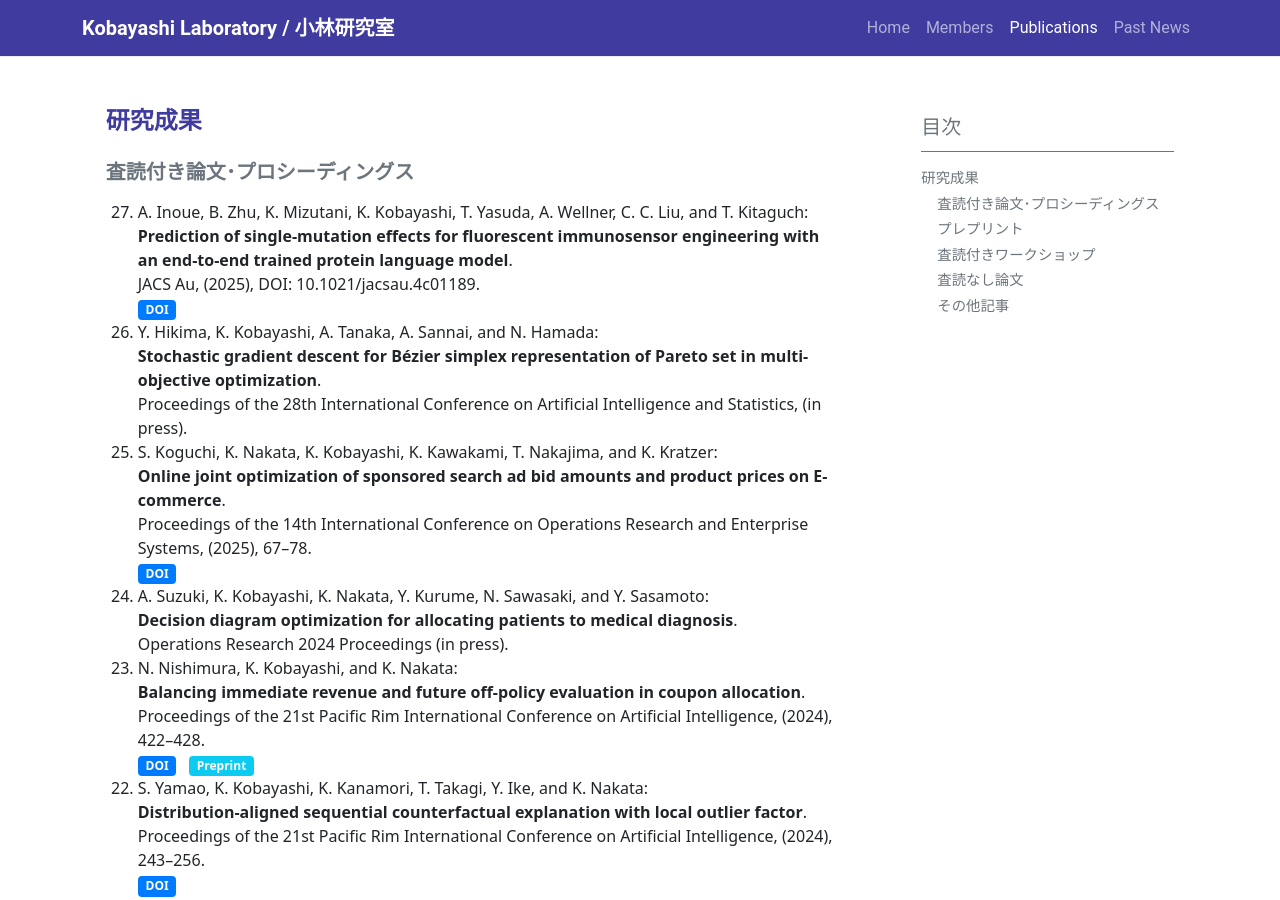
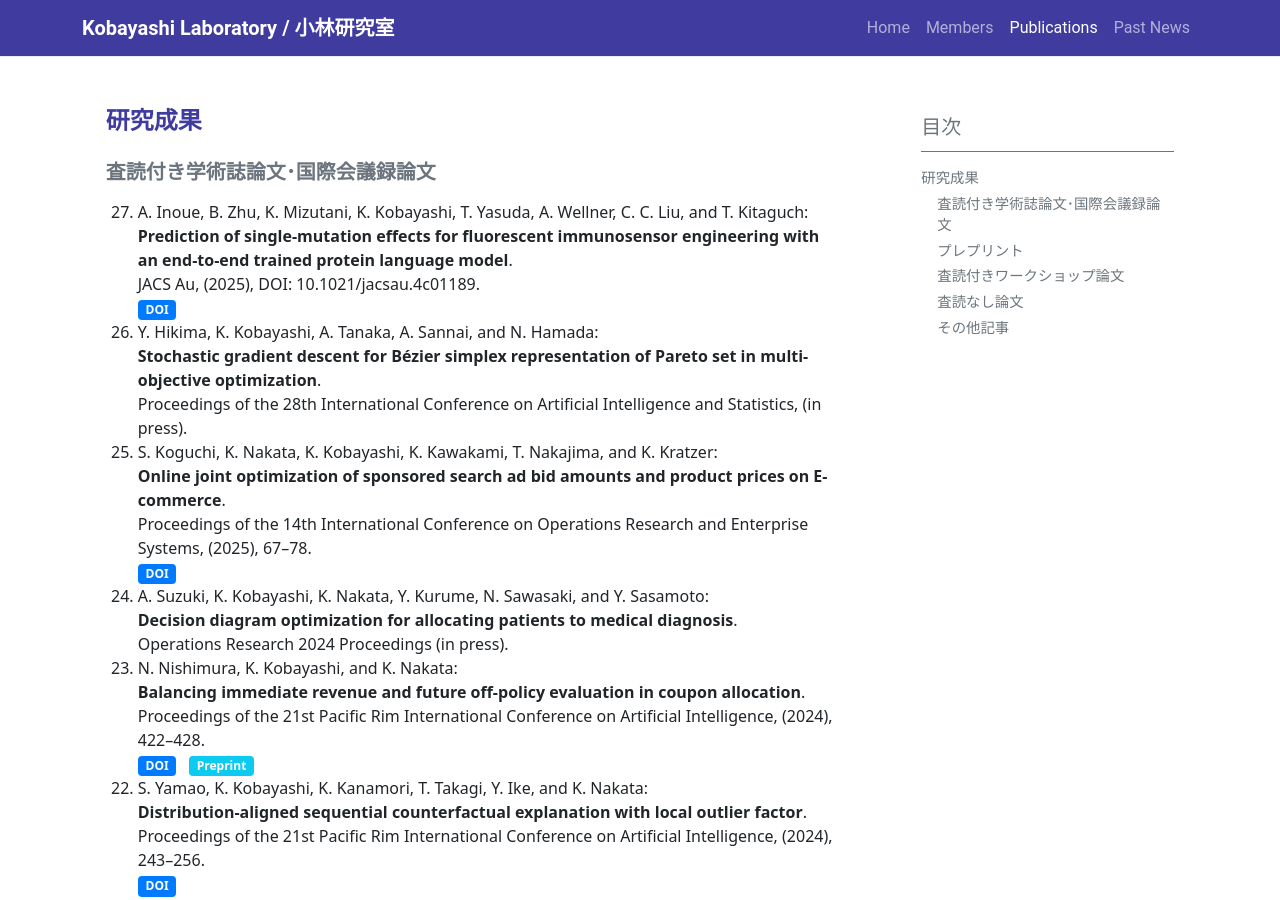
Before and after one commit to isct-koba-lab/isct-koba-lab.github.io, a Jekyll site: the page built from pages/publications.md, in a window 1280 px wide and 900 px high. Built offline with Jekyll 4.4.1, drawn with Linux system fonts in a browser that asks for light colours; some of the changed text lies outside the part shown.

Commit message:
Update publications.md

```diff
--- a/pages/publications.md
+++ b/pages/publications.md
@@ -7,7 +7,7 @@ toc: true
 ## 研究成果
 
 
-### **査読付き論文･プロシーディングス**
+### **査読付き学術誌論文･国際会議録論文**
 1. A. Inoue, B. Zhu, K. Mizutani, K. Kobayashi, T. Yasuda, A. Wellner, C. C. Liu, and T. Kitaguch:
 **Prediction of single-mutation effects for fluorescent immunosensor engineering with an end-to-end trained protein language model**.
 JACS Au, (2025), DOI: 10.1021/jacsau.4c01189.
@@ -158,7 +158,7 @@ arXiv preprint, arXiv:2104.04679 (2021).
 {: reversed="reversed"}
 
 
-### **査読付きワークショップ**
+### **査読付きワークショップ論文**
 1. S. Nagai, R. Inaba, R. Oishi, S. Aikawa, Y. Mibuchi, H. Moriyama, K. Kobayashi, and K. Nakata:
 **Zero-shot demand forecasting for products with limited sales periods**.
 The 7th Workshop on Big Data for Economic and Business Forecasting, Workshop at IEEE International Conference on Big Data 2024, (2024).
```
